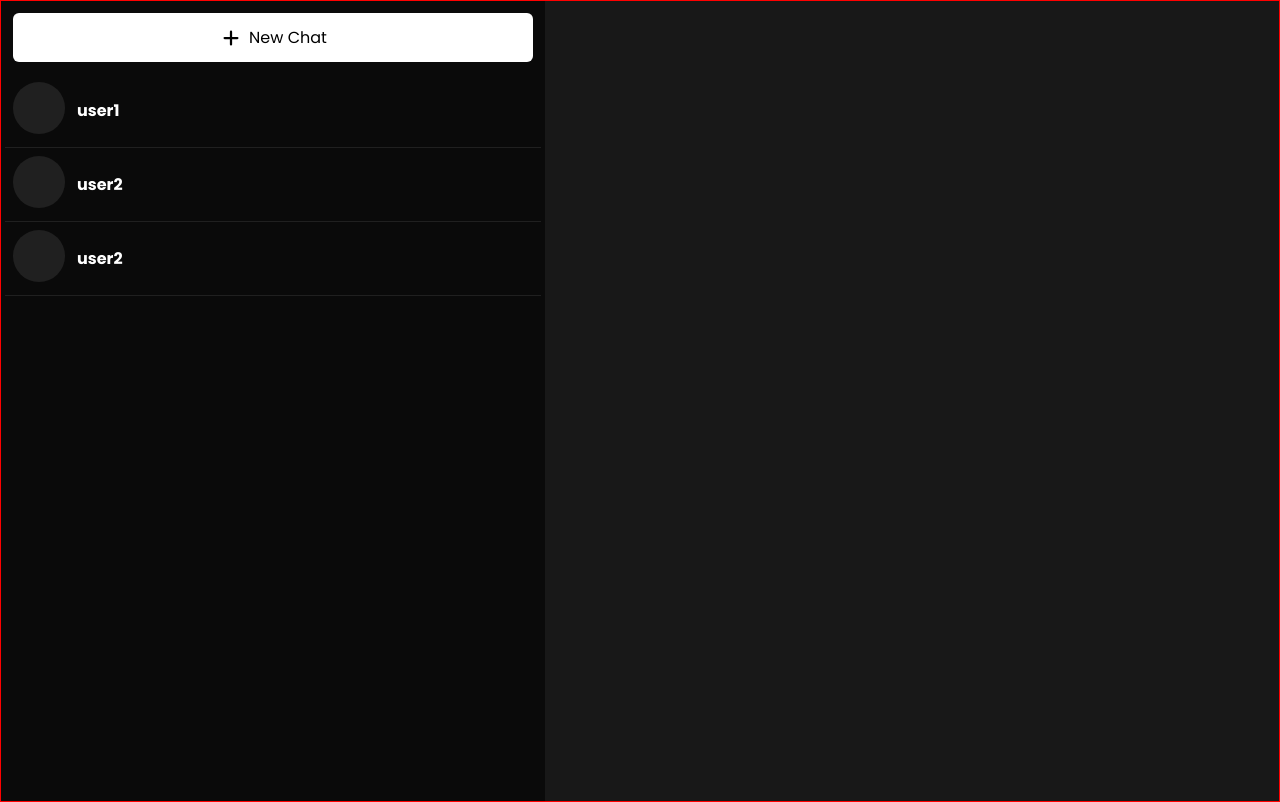
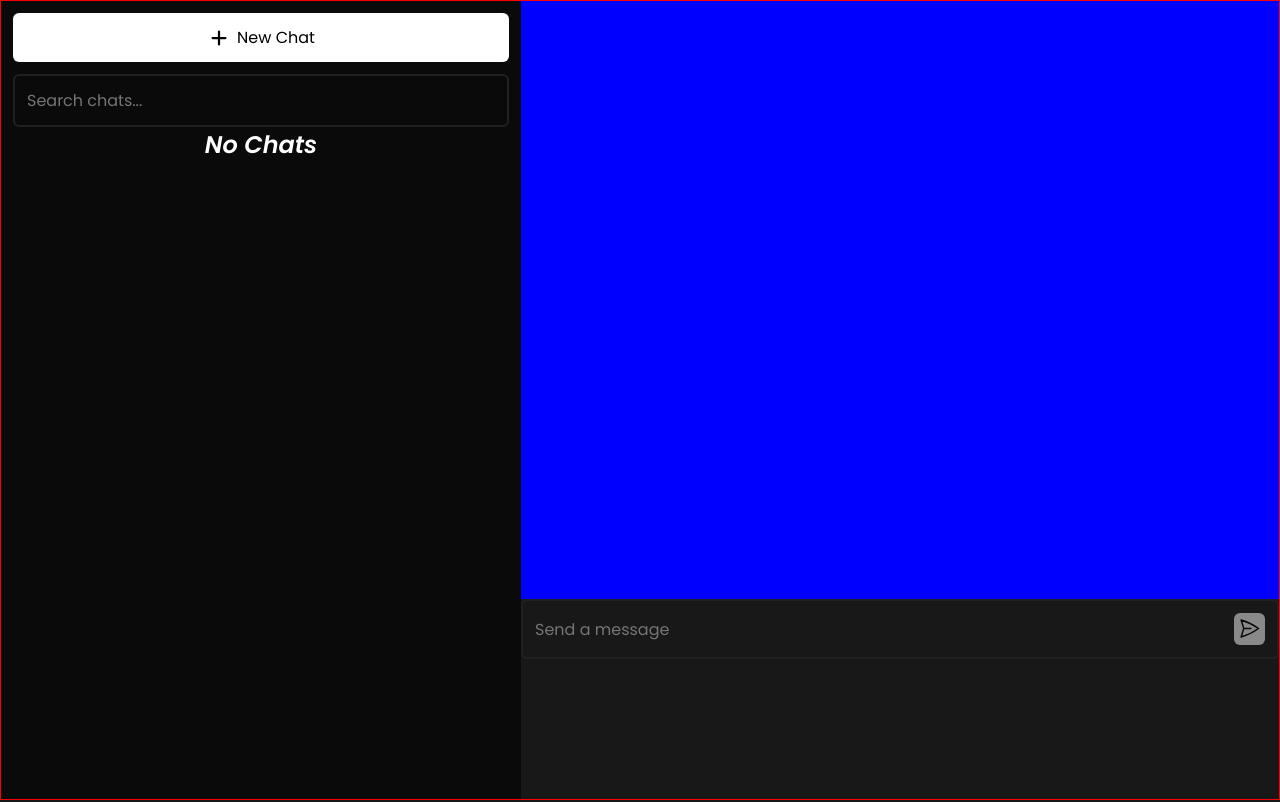
Before and after one commit to mikaelstl/pw2_exercise2_front, a React (Vite) app: page / in a window 1280 px wide. Built offline with nearby package versions, Linux system fonts and the light colour scheme.

Commit message:
feat: setting grid to align components on screen

```diff
--- a/src/App.tsx
+++ b/src/App.tsx
@@ -1,5 +1,7 @@
 import styled from "styled-components"
 import { ChatsContainer, type ChatInfo } from "./components/ChatsContainer"
+import { MessageField } from "./components/MessageField"
+import { ChatArea } from "./components/ChatArea"
 
 const chats: ChatInfo[] = [
   {
@@ -15,8 +17,8 @@ const chats: ChatInfo[] = [
 
 const Content = styled.div`
   display: grid;
-  grid-template: "chats-container chat-area" 100%
-                 "chats-container chat-area" / auto 1fr;
+  grid-template-columns: auto 1fr;
+  grid-template-rows: 1fr 200px;
 
   height: 100vh;
 
@@ -28,7 +30,9 @@ const Content = styled.div`
 function App() {
   return (
     <Content className="chat-application">
-      <ChatsContainer chats={chats}/>
+      <ChatsContainer chats={[]}/>
+      <ChatArea/>
+      <MessageField/>
     </Content>
   )
 }
--- a/src/assets/palette.ts
+++ b/src/assets/palette.ts
@@ -1,6 +1,7 @@
 const Palette = {
   details: '#202020',
-  chats: '#0A0A0A'
+  chats: '#0A0A0A',
+  action_buttons: '#898989'
 }
 
 export default Palette;
--- a/src/assets/styles/index.css
+++ b/src/assets/styles/index.css
@@ -5,9 +5,17 @@
   background-color: #181818;
 }
 
-body {
+* {
   box-sizing: border-box;
   padding: 0px;
   margin: 0px;
   font-family: "Poppins", sans-serif;
 }
+
+input:focus {
+  outline: 0;
+}
+
+button {
+  cursor: pointer;
+}
--- a/src/components/ChatArea/index.tsx
+++ b/src/components/ChatArea/index.tsx
@@ -1,5 +1,5 @@
 export function ChatArea() {
   return (
-    <div className="chat-area"></div>
+    <div className="chat-area" style={{backgroundColor: "blue"}}></div>
   )
 }
--- a/src/components/ChatCard/style.ts
+++ b/src/components/ChatCard/style.ts
@@ -4,6 +4,7 @@ import Palette from "../../assets/palette";
 const Container = styled.div`
   display: flex;
   gap: 12px;
+  align-items: center;
 
   width: 100%;
 
--- a/src/components/ChatsContainer/index.tsx
+++ b/src/components/ChatsContainer/index.tsx
@@ -1,4 +1,6 @@
+import { BorderedContainer } from "../base/BorderedContainer";
 import { ItalicTitle } from "../base/ItalicTitle";
+import { TextInput } from "../base/TextInput";
 import { NewChatBtn } from "../buttons/NewChatBtn";
 import ChatCard from "../ChatCard";
 import { Container } from "./style";
@@ -16,6 +18,9 @@ export function ChatsContainer(props: ChatsContainerProps) {
   return (
     <Container className="chats-container">
       <NewChatBtn/>
+      <BorderedContainer>
+        <TextInput type="text" placeholder="Search chats..."/>
+      </BorderedContainer>
       {
         props.chats.length !== 0
         ? props.chats.map(
--- a/src/components/ChatsContainer/style.ts
+++ b/src/components/ChatsContainer/style.ts
@@ -5,6 +5,9 @@ const Container = styled.div`
   display: flex;
   flex-direction: column;
   align-items: center;
+
+  grid-row: 1 / 3;
+  grid-column: 1;
 
   width: 520px;
   height: 100%;
--- /dev/null
+++ b/src/components/MessageField/index.tsx
@@ -0,0 +1,14 @@
+import { PaperAirplaneIcon } from "@heroicons/react/24/outline";
+import { BorderedContainer } from "../base/BorderedContainer";
+import { TextInput } from "../base/TextInput";
+import { SendButton } from "./style";
+import Palette from "../../assets/palette";
+
+export function MessageField() {
+  return (
+    <BorderedContainer className="message-field">
+      <TextInput placeholder="Send a message"/>
+      <SendButton><PaperAirplaneIcon fontSize={16} color={Palette.chats}/></SendButton>
+    </BorderedContainer>
+  )
+}
--- /dev/null
+++ b/src/components/MessageField/style.ts
@@ -0,0 +1,17 @@
+import styled from "styled-components";
+import Palette from "../../assets/palette";
+
+const SendButton = styled.button`
+  width: 32px;
+  height: 32px;
+
+  border: none;
+  border-radius: 6px;
+  background-color: ${Palette.action_buttons};
+
+  padding: 4px;
+`
+
+export {
+  SendButton
+}
--- /dev/null
+++ b/src/components/base/BorderedContainer/index.ts
@@ -0,0 +1,18 @@
+import styled from "styled-components";
+import Palette from "../../../assets/palette";
+
+const BorderedContainer = styled.div`
+  display: flex;
+
+  width: 100%;
+  height: min-content;
+
+  border: 2px solid ${Palette.details};
+  border-radius: 6px;
+
+  padding: 12px;
+`;
+
+export {
+  BorderedContainer
+}
--- /dev/null
+++ b/src/components/base/TextInput/index.ts
@@ -0,0 +1,14 @@
+import styled from "styled-components";
+
+const TextInput = styled.input`
+  background-color: rgba(255,255,255,0);
+  border: none;
+  font-size: 16px;
+  color: white;
+
+  width: 100%;
+`
+
+export {
+  TextInput
+}
```
